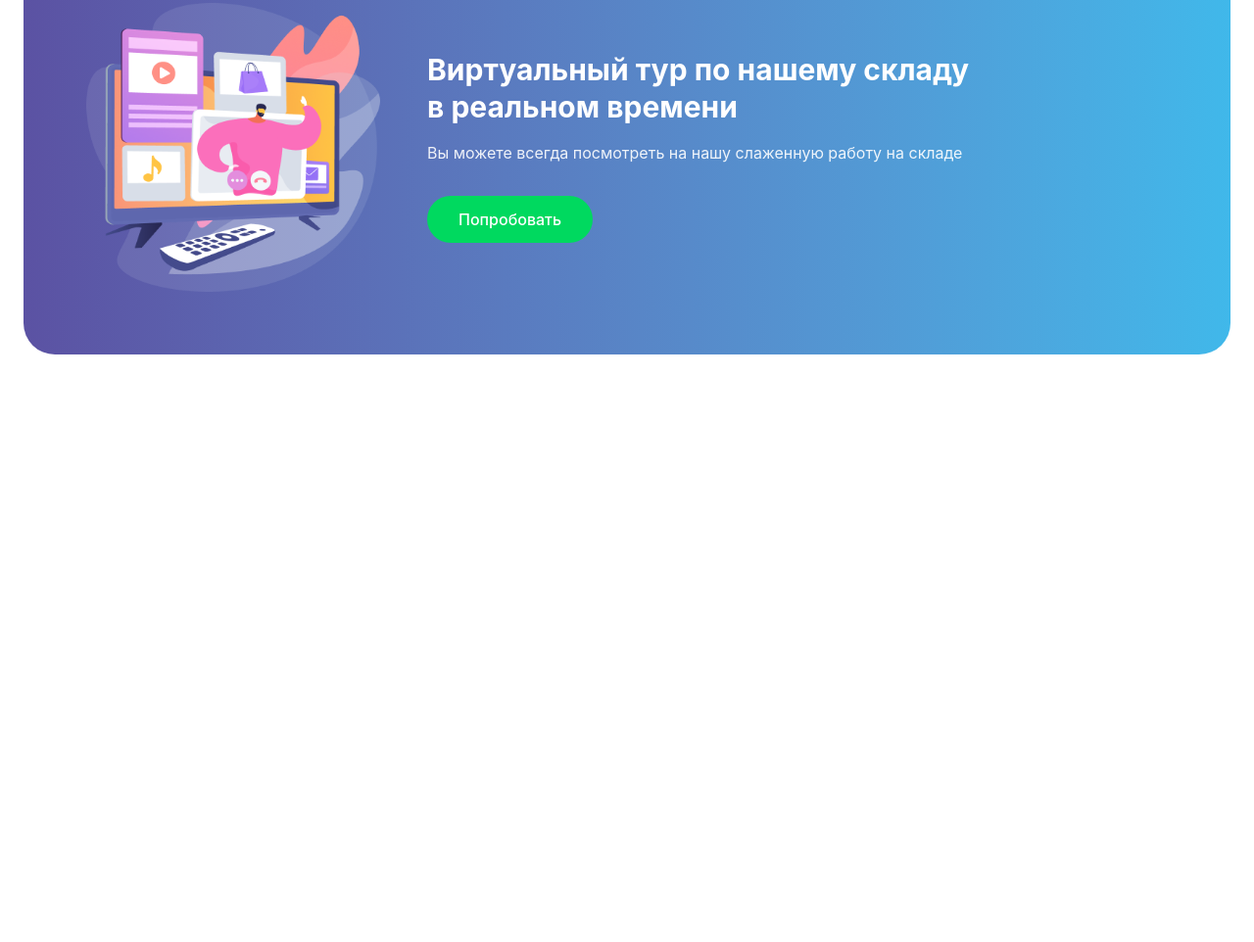
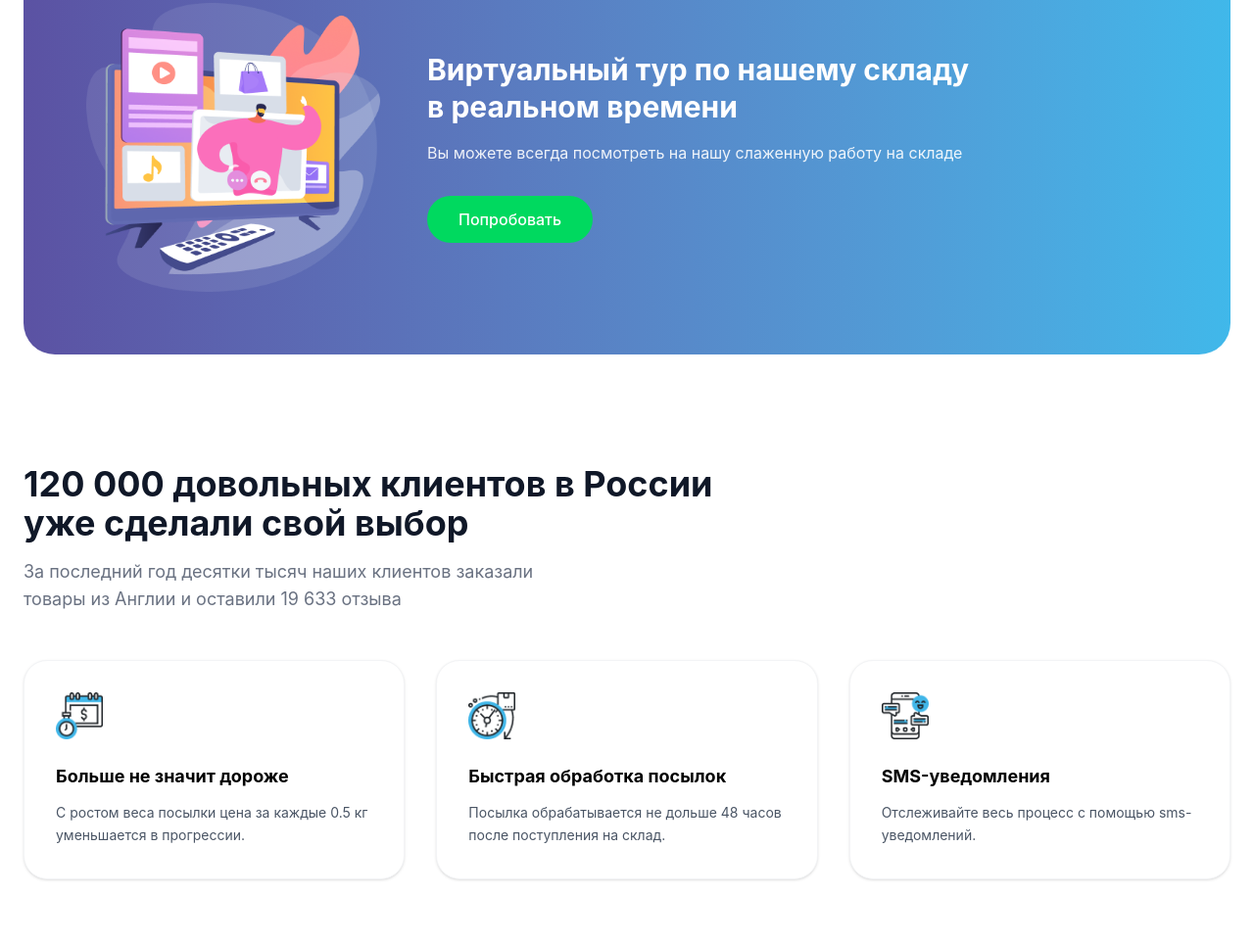
Before and after one commit to GG-absolute/project-8-page, a website: page index.html in a window 1280 px wide. Shown: the part 4230-5192 px from the top of the page at 98% size. Before the commit the page ends 4640 px from the top, so only its background shows below. Drawn offline with nearby package versions, Linux system fonts and the light colour scheme; files that its build step writes are made by us from their sources.

Commit message:
8 section for 1 page html and tailvynd

```diff
--- a/index.html
+++ b/index.html
@@ -381,5 +381,38 @@
   </div>
 </section>
 
+<section class="max-w-7xl mx-auto py-16 px-6 font-sans">
+  <div class="mb-12">
+    <h2 class="text-3xl md:text-4xl font-bold text-gray-900 mb-4">
+      120 000 довольных клиентов в России <br> уже сделали свой выбор
+    </h2>
+    <p class="text-gray-500 text-lg">
+      За последний год десятки тысяч наших клиентов заказали <br> товары из Англии и оставили 19 633 отзыва
+    </p>
+  </div>
+
+  <div class="grid grid-cols-1 md:grid-cols-3 gap-8">
+
+    <div class="bg-white p-8 rounded-3xl border border-gray-100 shadow-sm">
+      <img src="./imagestrani/Иконка (13).png" alt="Icon" class="w-12 h-12 mb-6">
+      <h3 class="font-bold text-lg mb-3">Больше не значит дороже</h3>
+      <p class="text-gray-600 text-sm leading-relaxed">С ростом веса посылки цена за каждые 0.5 кг уменьшается в прогрессии.</p>
+    </div>
+
+    <div class="bg-white p-8 rounded-3xl border border-gray-100 shadow-sm">
+      <img src="./imagestrani/Иконка (14).png" alt="Icon" class="w-12 h-12 mb-6">
+      <h3 class="font-bold text-lg mb-3">Быстрая обработка посылок</h3>
+      <p class="text-gray-600 text-sm leading-relaxed">Посылка обрабатывается не дольше 48 часов после поступления на склад.</p>
+    </div>
+
+    <div class="bg-white p-8 rounded-3xl border border-gray-100 shadow-sm">
+      <img src="./imagestrani/Иконка (15).png" alt="Icon" class="w-12 h-12 mb-6">
+      <h3 class="font-bold text-lg mb-3">SMS-уведомления</h3>
+      <p class="text-gray-600 text-sm leading-relaxed">Отслеживайте весь процесс с помощью sms-уведомлений.</p>
+    </div>
+
+  </div>
+</section>
+
 </body>
 </html>
```
Also changed, not shown: imagestrani/Иконка (13).png (added), imagestrani/Иконка (14).png (added), imagestrani/Иконка (15).png (added).
